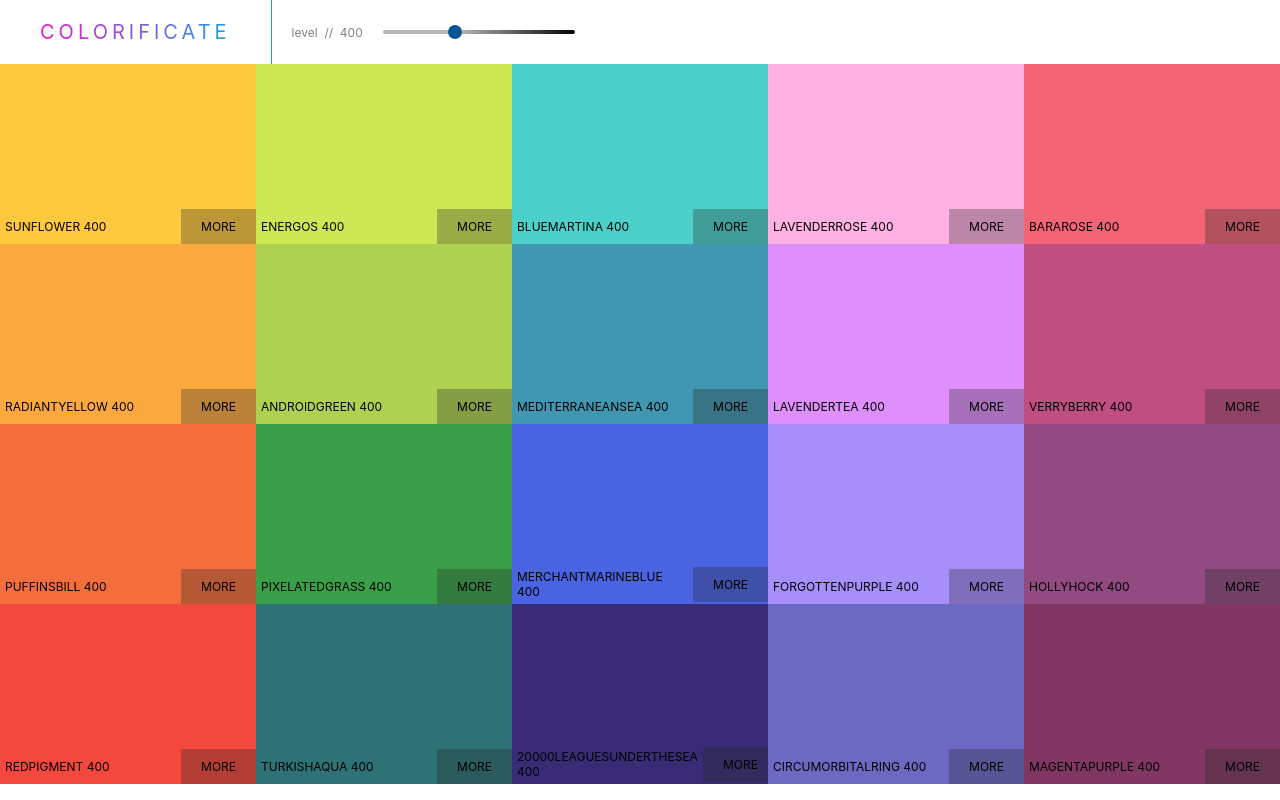
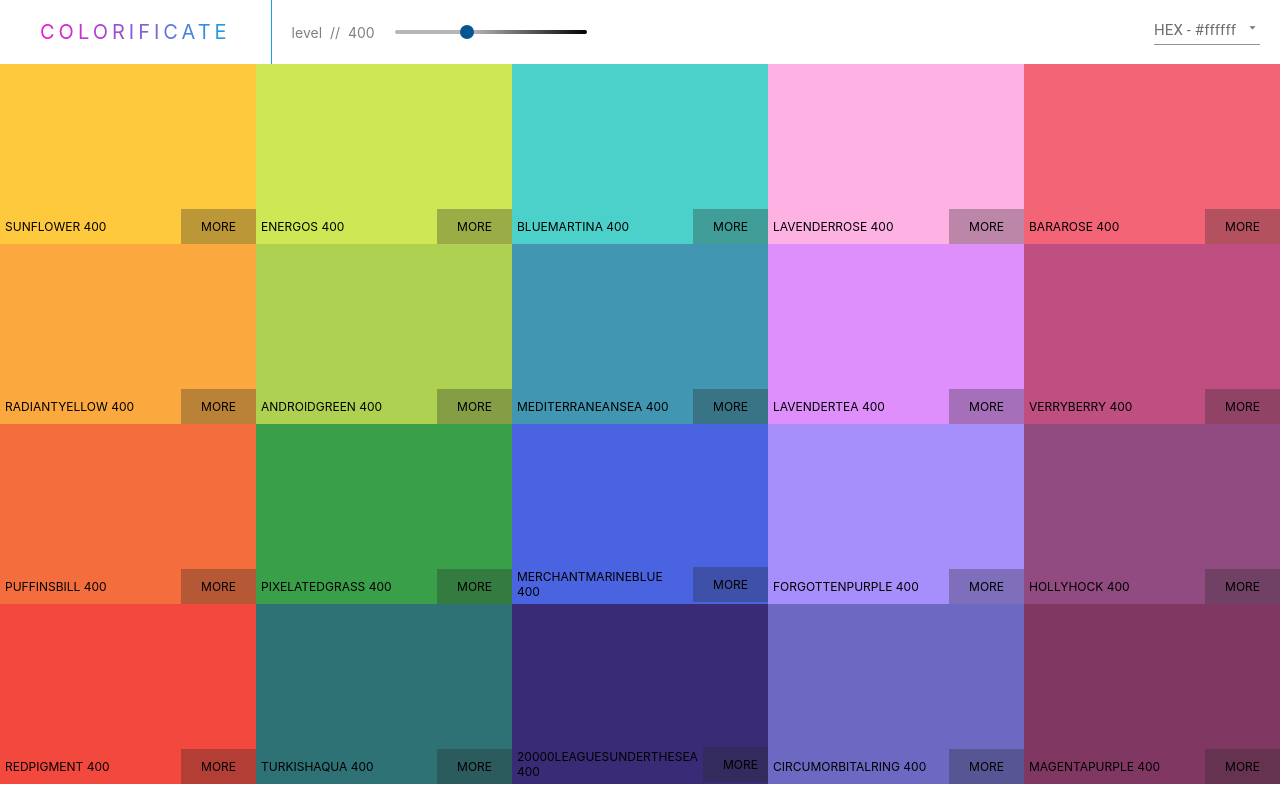
Before and after one commit to JamesMAWalker/colorificate, a React (Create React App) app: page / in a window 1280 px wide. Built offline with nearby package versions, Linux system fonts and the light colour scheme.

Commit message:
Add format selection with Material UI components.

```diff
--- a/package.json
+++ b/package.json
@@ -3,6 +3,7 @@
   "version": "0.1.0",
   "private": true,
   "dependencies": {
+    "@material-ui/core": "^4.9.8",
     "@testing-library/jest-dom": "^4.2.4",
     "@testing-library/react": "^9.3.2",
     "@testing-library/user-event": "^7.1.2",
--- a/src/components/navbar/navbar.component.jsx
+++ b/src/components/navbar/navbar.component.jsx
@@ -1,14 +1,33 @@
 import React, { Component } from 'react';
 import { Link } from 'react-router-dom';
+
+import Select from '@material-ui/core/Select';
+import MenuItem from '@material-ui/core/MenuItem';
 import Slider from 'rc-slider';
+
 import 'rc-slider/assets/index.css';
-
 import '../../styles/navbar.styles.scss';
 
 class NavBar extends Component {
+  constructor(props) {
+    super(props);
+
+    this.state = {
+      format: 'hex'
+    };
+  }
+
+
+  handleSelect = (e) => {
+    const { value } = e.target;
+    const { handleChange } = this.props;
+
+    this.setState({ format: value }, () => handleChange(value));
+  }
 
   render() {
     const { level, changeLvl } = this.props;
+    const { format } = this.state;
 
     return (
       <header className='Navbar'>
@@ -29,6 +48,23 @@ class NavBar extends Component {
             />
           </div>
         </div>
+        <div className='Select-container'>
+          <Select value={format} onChange={this.handleSelect}>
+            <MenuItem className='value-name' value='hex'>
+              <span className='value-ex'>HEX&nbsp;-&nbsp;#ffffff</span>
+            </MenuItem>
+            <MenuItem className='value-name' value='rgb'>
+              <span className='value-ex'>
+                RGB&nbsp;-&nbsp;rgb(255, 255, 255)
+              </span>
+            </MenuItem>
+            <MenuItem className='value-name' value='rgba'>
+              <span className='value-ex'>
+                RGBA&nbsp;-&nbsp;rgba(255, 255, 255, 1.0)
+              </span>
+            </MenuItem>
+          </Select>
+        </div>
       </header>
     );
   }
--- a/src/components/palette/palette.component.jsx
+++ b/src/components/palette/palette.component.jsx
@@ -10,25 +10,33 @@ class Palette extends Component {
   constructor(props) {
     super(props);
 
-    this.state = { level: 400 };
+    this.state = { level: 400, format: 'hex' };
   }
 
   changeLvl = level => {
     this.setState({ level });
   }
 
+  changeFormat = (val) => {
+    this.setState({ format: val})
+  }
+
 
   render() {
     const { colors } = this.props.palette;
-    const { level } = this.state;
+    const { level, format } = this.state;
 
     const colorBoxes = colors[level].map(c => (
-      <ColorBox bgco={c.rgb} name={c.name} key={c.name}/>
+      <ColorBox bgco={c[format]} name={c.name} key={c.name}/>
     ))
 
     return (
       <div className='Palette'>
-        <NavBar level={level} changeLvl={this.changeLvl}/>
+        <NavBar
+          level={level}
+          changeLvl={this.changeLvl}
+          handleChange={this.changeFormat}
+        />
         <div className='Palette__colors'>{colorBoxes}</div>
       </div>
     );
--- a/src/styles/navbar.styles.scss
+++ b/src/styles/navbar.styles.scss
@@ -2,6 +2,7 @@
   display: flex;
   align-items: center;
   justify-content: flex-start;
+  width: 100%;
 }
 
 .logo {
@@ -21,6 +22,17 @@
   }
 }
 
+.Select-container {
+  margin: 1rem 2rem;
+}
+
+.value-ex {
+  font-size: 1.5rem;
+  color: rgb(110, 110, 110);
+}
+
+
+
 
 // RC Slider Styles //
 
@@ -29,6 +41,7 @@
   align-items: center;
   justify-content: center;
   padding: 0 2rem;
+  margin-right: auto;
 }
 
 .Slider {
@@ -37,7 +50,7 @@
   display: inline-block;
 
   &-level {
-    font-size: 1.2rem;
+    font-size: 1.4rem;
     color: grey;
   }
 }
```
Also changed, not shown: 1 other file (tests, documents, lock files or other folders).
